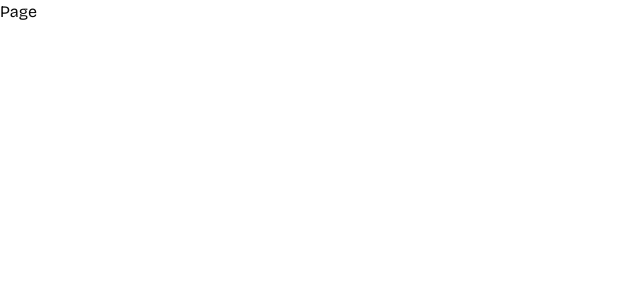
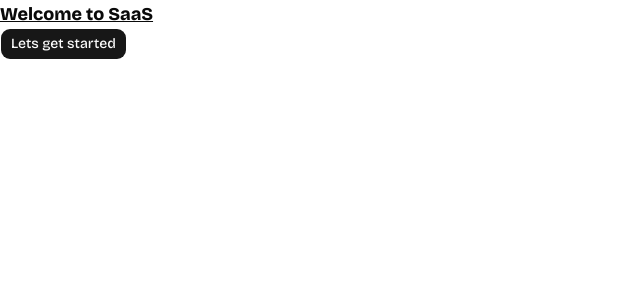
Before and after one commit to jpmartirez/SaaS-project, a Next.js app: page / in a window 1280 px wide. Shown: the top 300 px of the page, without its empty margins (0-640 px from the left). Built offline with nearby package versions, Linux system fonts and the light colour scheme.

Commit message:
first commit

```diff
--- a/app/page.tsx
+++ b/app/page.tsx
@@ -1,9 +1,13 @@
-import React from 'react'
+import { Button } from "@/components/ui/button";
+import React from "react";
 
 const Page = () => {
   return (
-    <div>Page</div>
-  )
-}
+    <div>
+      <h1 className="text-lg font-black underline">Welcome to SaaS</h1>
+      <Button>Lets get started</Button>
+    </div>
+  );
+};
 
-export default Page
+export default Page;
--- /dev/null
+++ b/app/sign-in/page.tsx
@@ -0,0 +1,7 @@
+import React from "react";
+
+const SigninPage = () => {
+  return <div>SigninPage</div>;
+};
+
+export default SigninPage;
```
